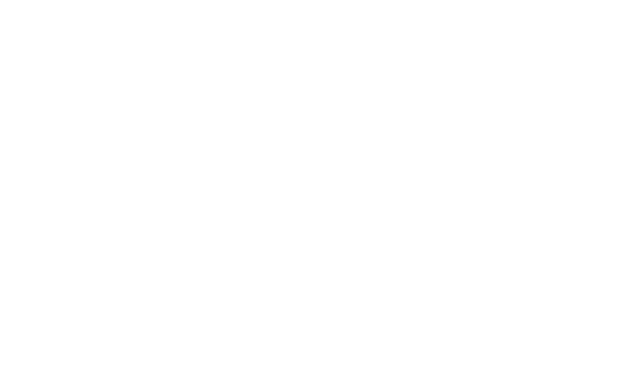
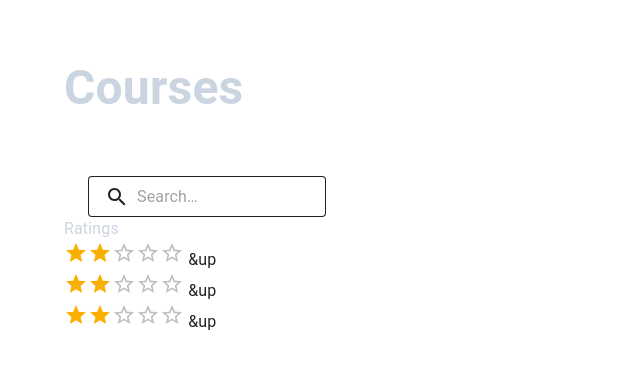
Before and after one commit to 404NotFoundedTeam/E-learning, a React (Create React App) app: page /courses in a window 1280 px wide. Before the commit this address had no page. Shown: the top 366 px of the page, without its empty margins (0-640 px from the left). Built offline with nearby package versions, Linux system fonts and the light colour scheme.

Commit message:
To build courses page started

```diff
--- a/package.json
+++ b/package.json
@@ -5,6 +5,7 @@
   "dependencies": {
     "@emotion/react": "^11.7.1",
     "@emotion/styled": "^11.6.0",
+    "@mui/icons-material": "^5.4.2",
     "@mui/material": "^5.4.2",
     "@mui/styled-engine-sc": "^5.4.2",
     "@testing-library/jest-dom": "^5.14.1",
--- a/src/App.css
+++ /dev/null
@@ -1,38 +0,0 @@
-.App {
-  text-align: center;
-}
-
-.App-logo {
-  height: 40vmin;
-  pointer-events: none;
-}
-
-@media (prefers-reduced-motion: no-preference) {
-  .App-logo {
-    animation: App-logo-spin infinite 20s linear;
-  }
-}
-
-.App-header {
-  background-color: #282c34;
-  min-height: 100vh;
-  display: flex;
-  flex-direction: column;
-  align-items: center;
-  justify-content: center;
-  font-size: calc(10px + 2vmin);
-  color: white;
-}
-
-.App-link {
-  color: #61dafb;
-}
-
-@keyframes App-logo-spin {
-  from {
-    transform: rotate(0deg);
-  }
-  to {
-    transform: rotate(360deg);
-  }
-}
--- a/src/App.js
+++ b/src/App.js
@@ -1,10 +1,11 @@
-import "./App.css";
 import { Routes, Route } from "react-router-dom";
+import Courses from "./pages/courses/index";
 
 function App() {
   return (
     <Routes>
       <Route path="/" element={<p className="text-5xl">Hello world</p>} />
+      <Route path="/courses" element={<Courses />} />
     </Routes>
   );
 }
--- /dev/null
+++ b/src/components/container/container.js
@@ -0,0 +1,13 @@
+import * as React from "react";
+import CssBaseline from "@mui/material/CssBaseline";
+import Box from "@mui/material/Box";
+import Container from "@mui/material/Container";
+
+export default function SimpleContainer({ children }) {
+  return (
+    <React.Fragment>
+      <CssBaseline />
+      <Container maxWidth="lg">{children}</Container>
+    </React.Fragment>
+  );
+}
--- /dev/null
+++ b/src/components/mini-components/ratings/ratings.js
@@ -0,0 +1,17 @@
+import * as React from "react";
+import Rating from "@mui/material/Rating";
+
+export default function RatingMui({ ...props }) {
+  const [value, setValue] = React.useState(2);
+
+  return (
+    <Rating
+      {...props}
+      name="simple-controlled"
+      value={value}
+      onChange={(event, newValue) => {
+        setValue(newValue);
+      }}
+    />
+  );
+}
--- /dev/null
+++ b/src/components/mini-components/search/search.js
@@ -0,0 +1,58 @@
+import * as React from "react";
+import SearchIcon from "@mui/icons-material/Search";
+import { alpha, InputBase, styled } from "@mui/material";
+
+const Search = styled("div")(({ theme }) => ({
+  position: "relative",
+  border: "1px solid",
+  borderRadius: theme.shape.borderRadius,
+  backgroundColor: alpha(theme.palette.common.white, 0.15),
+  "&:hover": {
+    backgroundColor: alpha(theme.palette.common.white, 0.25),
+  },
+  marginRight: theme.spacing(2),
+  marginLeft: 0,
+  width: "100%",
+  [theme.breakpoints.up("sm")]: {
+    marginLeft: theme.spacing(3),
+    width: "auto",
+  },
+}));
+
+const SearchIconWrapper = styled("div")(({ theme }) => ({
+  padding: theme.spacing(0, 2),
+  height: "100%",
+  position: "absolute",
+  pointerEvents: "none",
+  display: "flex",
+  alignItems: "center",
+  justifyContent: "center",
+}));
+
+const StyledInputBase = styled(InputBase)(({ theme }) => ({
+  color: "inherit",
+  "& .MuiInputBase-input": {
+    padding: theme.spacing(1, 1, 1, 0),
+    // vertical padding + font size from searchIcon
+    paddingLeft: `calc(1em + ${theme.spacing(4)})`,
+    transition: theme.transitions.create("width"),
+    width: "100%",
+    [theme.breakpoints.up("md")]: {
+      width: "20ch",
+    },
+  },
+}));
+
+export default function SearchMui() {
+  return (
+    <Search>
+      <SearchIconWrapper>
+        <SearchIcon />
+      </SearchIconWrapper>
+      <StyledInputBase
+        placeholder="Search…"
+        inputProps={{ "aria-label": "search" }}
+      />
+    </Search>
+  );
+}
--- /dev/null
+++ b/src/components/mini-components/textfield/textfield.js
@@ -0,0 +1,6 @@
+import * as React from "react";
+import TextField from "@mui/material/TextField";
+
+export default function TextFieldMui({ ...props }) {
+  return <TextField {...props} />;
+}
--- /dev/null
+++ b/src/pages/courses/index.js
@@ -0,0 +1,44 @@
+import React from "react";
+import SimpleContainer from "../../components/container/container";
+import RatingMui from "../../components/mini-components/ratings/ratings";
+import SearchMui from "../../components/mini-components/search/search";
+import TextFieldMui from "../../components/mini-components/textfield/textfield";
+
+function Courses() {
+  console.log("====================================");
+  console.log("courses");
+  console.log("====================================");
+  return (
+    <SimpleContainer>
+      <div>
+        <div>
+          <h2 className="text-5xl font-bold py-16 text-slate-300">Courses</h2>
+        </div>
+        <div className="flex">
+          <div>
+            <div className="pl-0 ">
+              <SearchMui sx={{ marginLeft: 0, backgroundColor: "silver" }} />
+            </div>
+            <div className="flex flex-col" id="ratings">
+              <p className="text-slate-300">Ratings</p>
+              <div>
+                <div>
+                  <RatingMui /> {"&up"}
+                </div>
+                <div>
+                  <RatingMui /> {"&up"}
+                </div>
+                <div>
+                  <RatingMui /> {"&up"}
+                </div>
+              </div>
+            </div>
+          </div>
+          <div></div>
+        </div>
+      </div>
+    </SimpleContainer>
+  );
+}
+
+export default Courses;
--- a/tailwind.config.js
+++ b/tailwind.config.js
@@ -3,5 +3,8 @@
   theme: {
     extend: {},
   },
+  colors: {
+    courseMainColor: "#212B36;",
+  },
   plugins: [],
 };
```
Also changed, not shown: 1 other file (tests, documents, lock files or other folders).
